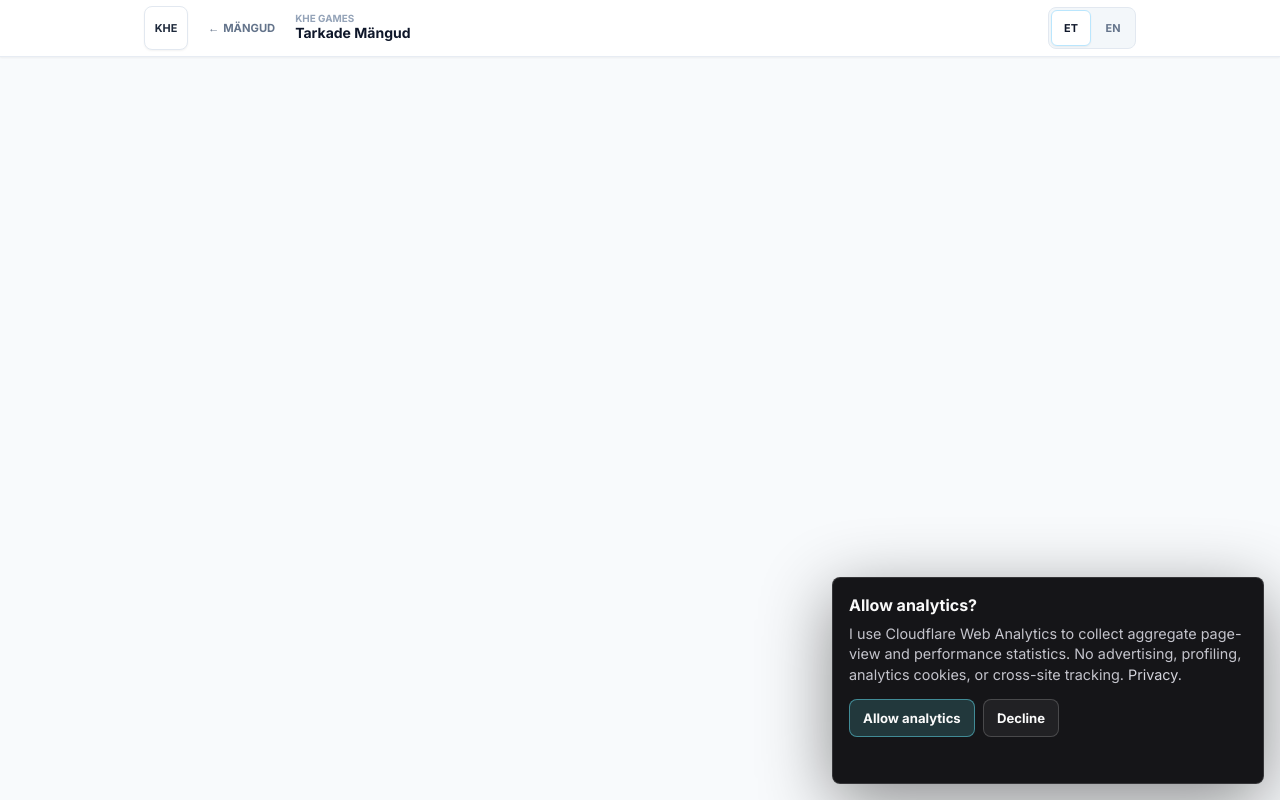
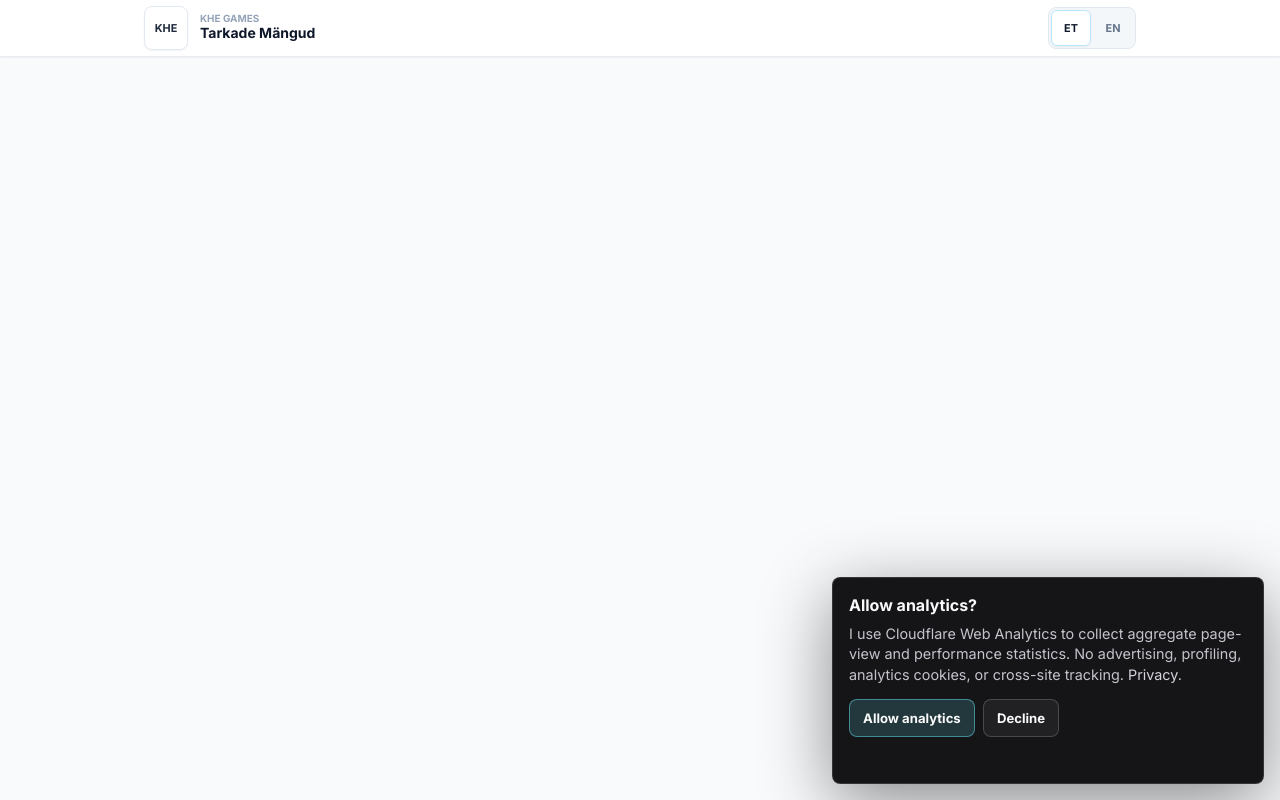
Before and after one commit to khelias/study-game, a React (Vite) app: page /study/privacy in a window 1280 px wide. Built offline with nearby package versions, Linux system fonts and the light colour scheme.

Commit message:
Remove redundant games link from study header

```diff
--- a/src/components/StudySiteHeader.tsx
+++ b/src/components/StudySiteHeader.tsx
@@ -11,7 +11,6 @@ export const StudySiteHeader: React.FC<StudySiteHeaderProps> = ({ surface = 'men
   const locale = getLocale();
   const isEt = locale === 'et';
   const kheLabel = isEt ? 'KHE avaleht' : 'KHE home';
-  const gamesLabel = isEt ? 'Mängud' : 'Games';
   const languageLabel = isEt ? 'Keel' : 'Language';
   const widthClass = surface === 'play' ? 'max-w-2xl' : 'max-w-5xl';
 
@@ -31,14 +30,6 @@ export const StudySiteHeader: React.FC<StudySiteHeaderProps> = ({ surface = 'men
           className="inline-flex h-11 min-w-11 items-center justify-center rounded-lg border border-slate-200 bg-white px-2 text-[0.68rem] font-black tracking-normal text-slate-800 shadow-sm transition-colors hover:bg-slate-50 focus-visible:outline focus-visible:outline-2 focus-visible:outline-offset-2 focus-visible:outline-sky-500"
         >
           KHE
-        </a>
-
-        <a
-          href={`/?lang=${locale}`}
-          className="hidden min-h-11 items-center gap-1 rounded-lg px-2 text-[0.7rem] font-extrabold uppercase tracking-normal text-slate-500 transition-colors hover:text-slate-800 focus-visible:outline focus-visible:outline-2 focus-visible:outline-offset-2 focus-visible:outline-sky-500 sm:inline-flex"
-        >
-          <span aria-hidden="true">←</span>
-          <span>{gamesLabel}</span>
         </a>
 
         <div className="min-w-0 flex-1">
```
